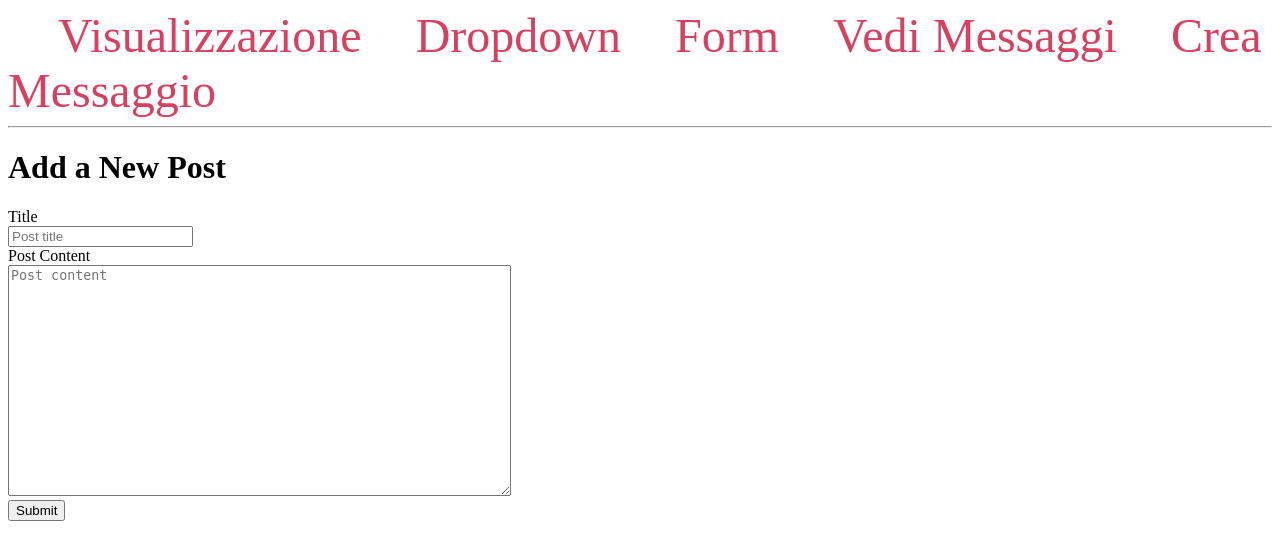
After one commit to progettazionemauro/flask-per-sheets, a Flask app: page /databasecrea/ in a window 1280 px wide. The commit adds this page. Shown: the top 560 px of the page. Run offline with Flask 2, Linux system fonts and the light colour scheme; some libraries are stand-ins or nearby versions.

Commit message:
Flask Database funzionante

```diff
--- a/forms.py
+++ b/forms.py
@@ -9,7 +9,7 @@ class CourseForm(FlaskForm):
     description = TextAreaField('Course Description',
                                 validators=[InputRequired(),
                                             Length(max=200)])
-    price = IntegerField('Price', validators=[InputRequired()])
+    price = IntegerField('Prezzo', validators=[InputRequired()])
     level = RadioField('Level',
                        choices=['Beginner', 'Intermediate', 'Advanced'],
                        validators=[InputRequired()])
--- a/main.py
+++ b/main.py
@@ -1,4 +1,5 @@
 from flask import Flask, render_template, request, url_for, flash, redirect
+import sqlite3
 
 from flask_bootstrap import Bootstrap
 from flask_nav import Nav
@@ -13,7 +14,7 @@ app.config['SECRET_KEY'] = 'abc'
 courses_list = [{
     'title': 'Python 101',
     'description': 'Learn Python basics',
-    'price': 34,
+    'Price': 34,
     'available': True,
     'level': 'Beginner'
     }]
@@ -29,6 +30,37 @@ dati = [{
 sa = gspread.service_account(filename='./service_account.json')
 sh = sa.open("Copia di opensheet test")
 
+def get_db_connection():
+    conn = sqlite3.connect('database.db')
+    conn.row_factory = sqlite3.Row
+    return conn
+
+@app.route('/databasevista/')
+def data_base():
+    conn = get_db_connection()
+    posts = conn.execute('SELECT * FROM posts').fetchall()
+    conn.close()
+    return render_template('databasevista.html', posts=posts)
+
+@app.route('/databasecrea/', methods=('GET', 'POST'))
+def create_messaggio():
+    if request.method == 'POST':
+        title = request.form['title']
+        content = request.form['content']
+
+        if not title:
+            flash('Title is required!')
+        elif not content:
+            flash('Content is required!')
+        else:
+            conn = get_db_connection()
+            conn.execute('INSERT INTO posts (title, content) VALUES (?, ?)',
+                         (title, content))
+            conn.commit()
+            conn.close()
+            return redirect(url_for('data_base'))
+
+    return render_template('databasecrea.html')
 
 # @app.route('/')
 # def index1():
@@ -75,10 +107,22 @@ def drop_list():
         else:
             data[i][1]
     return render_template('dropdown.html', data=data[1:])
-
+# VEDERE QUESTO TUT: https://www.digitalocean.com/community/tutorials/how-to-use-and-validate-web-forms-with-flask-wtf
 @app.route('/course/', methods=('GET', 'POST'))
 def course():
     form = CourseForm()
+    if form.validate_on_submit():
+        courses_list.append({'title': form.title.data,
+                             'description': form.description.data,
+                             'price': form.price.data,
+                             'available': form.available.data,
+                             'level': form.level.data
+                             })
+        return redirect(url_for('course'))
+
+
+
+
     return render_template('course.html', form=form)
 
 
--- a/templates/base.html
+++ b/templates/base.html
@@ -29,6 +29,8 @@
         <a href="{{ url_for('hello_world') }}">Visualizzazione</a>
         <a href="{{ url_for('drop_list') }}">Dropdown</a>
       <a href="{{ url_for('course') }}">Form</a>
+      <a href="{{ url_for('data_base') }}">Vedi Messaggi</a>
+      <a href="{{ url_for('create_messaggio') }}">Crea Messaggio</a>
         </nav>
     <hr>
 
--- a/templates/course.html
+++ b/templates/course.html
@@ -3,7 +3,7 @@
 {% block content %}
     <h1>{% block title %} Add a New Course {% endblock %}</h1>
 
-    <form method="POST" action="/">
+    <form method="POST" action="/course/">
         {{ form.csrf_token }}
         <p>
             {{ form.title.label }}
@@ -34,6 +34,7 @@
         <p>
             {{ form.price.label }}
             {{ form.price() }}
+
         </p>
 
         {% if form.price.errors %}
--- /dev/null
+++ b/templates/databasecrea.html
@@ -0,0 +1,23 @@
+{% extends 'base.html' %}
+
+{% block content %}
+    <h1>{% block title %} Add a New Post {% endblock %}</h1>
+    <form method="post">
+        <label for="title">Title</label>
+        <br>
+        <input type="text" name="title"
+               placeholder="Post title"
+               value="{{ request.form['title'] }}"></input>
+        <br>
+
+        <label for="content">Post Content</label>
+        <br>
+        <textarea name="content"
+                  placeholder="Post content"
+                  rows="15"
+                  cols="60"
+                  >{{ request.form['content'] }}</textarea>
+        <br>
+        <button type="submit">Submit</button>
+    </form>
+{% endblock %}
```
Also changed, not shown: init_db.py (added, +17 -0 lines), schema.sql (added, +8 -0 lines), templates/databasevista.html (added, +12 -0 lines), README.md, database.db (added).
